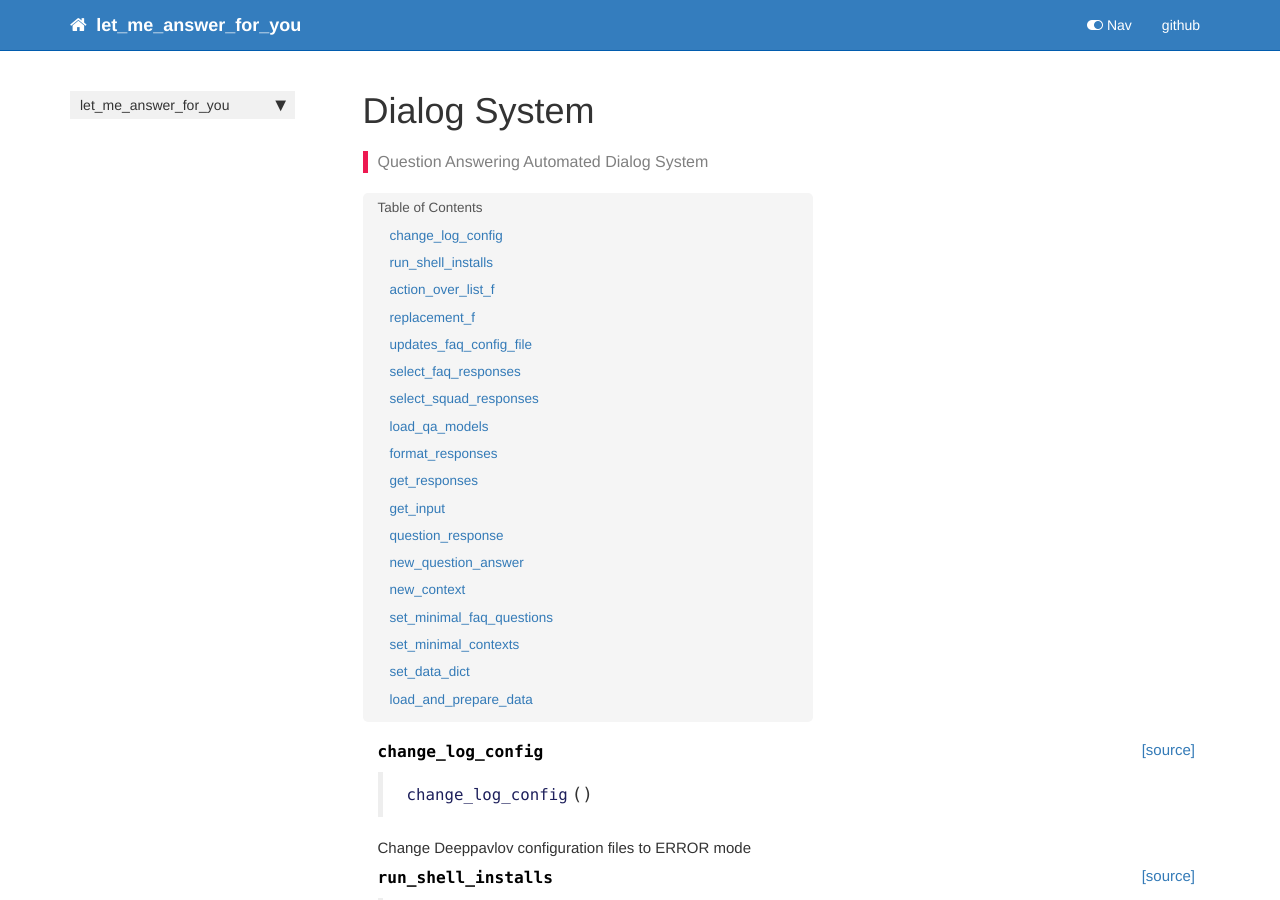
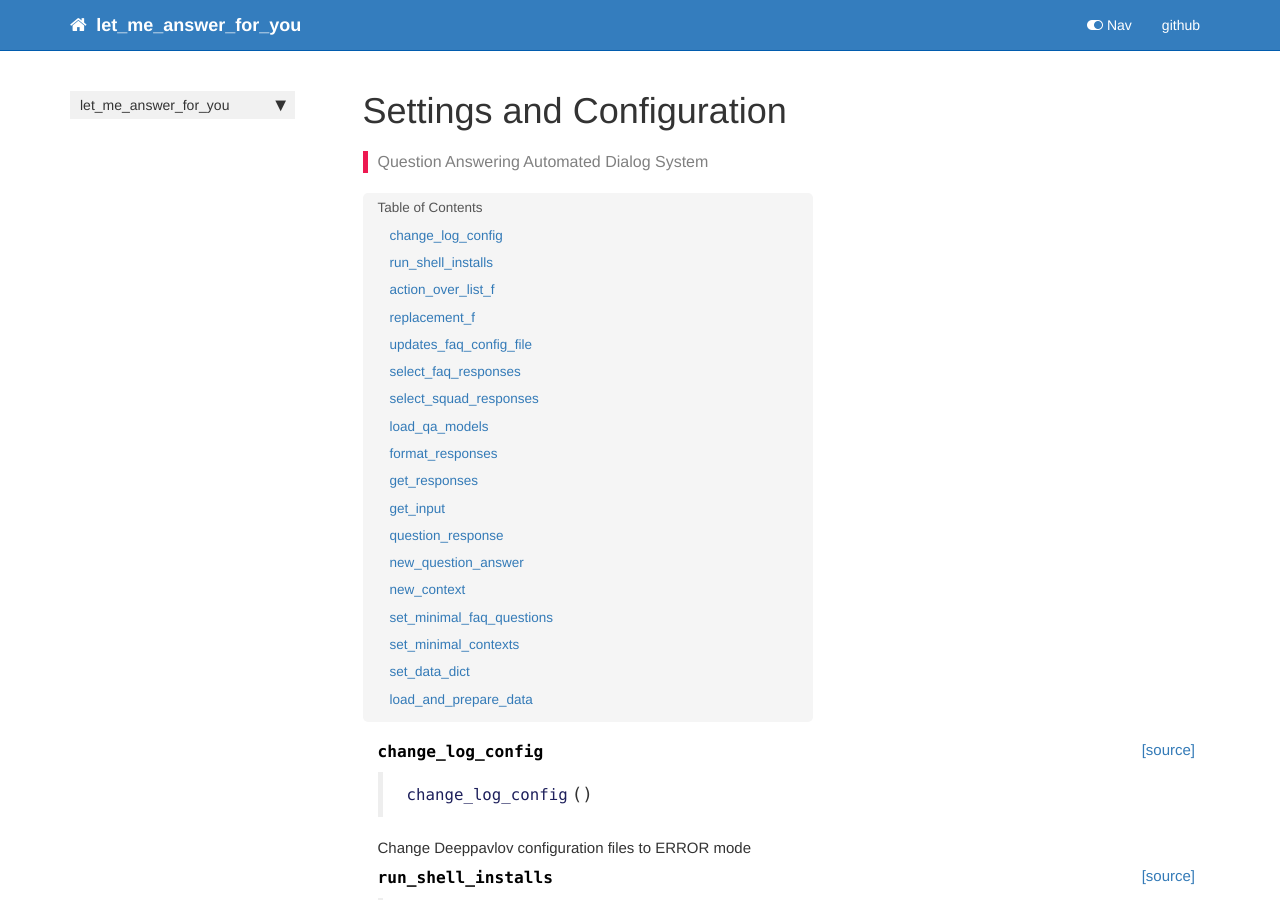
Before and after one commit to kikejimenez/let_me_answer_for_you, a Jekyll site: the page built from docs/settings.html, in a window 1280 px wide and 900 px high. Built offline with Jekyll 4.4.1, drawn with Linux system fonts in a browser that asks for light colours; nearby versions of some CDN libraries; comment, search, counter and statistics services are not loaded.

Commit message:
changes settings name

```diff
--- a/docs/_data/sidebars/home_sidebar.yml
+++ b/docs/_data/sidebars/home_sidebar.yml
@@ -10,7 +10,7 @@ entries:
       title: Overview
       url: /
     - output: web,pdf
-      title: Dialog System
+      title: Settings and Configuration
       url: /settings
     - output: web,pdf
       title: Dialog System Class
--- a/docs/settings.html
+++ b/docs/settings.html
@@ -1,12 +1,12 @@
 ---
 
-title: Dialog System
+title: Settings and Configuration
 
 keywords: fastai
 sidebar: home_sidebar
 
-summary: "Question Answering Automated Dialog System"
-description: "Question Answering Automated Dialog System"
+summary: "Question Answering Automated Dialog System "
+description: "Question Answering Automated Dialog System "
 ---
 <!--
 
--- a/docs/sidebar.json
+++ b/docs/sidebar.json
@@ -1,7 +1,7 @@
 {
   "let_me_answer_for_you": {
     "Overview": "/",
-    "Dialog System": "/settings",
+    "Settings and Configuration": "/settings",
     "Dialog System Class": "/dialog_system"
   }
 }
```
Also changed, not shown: 1 other file.
